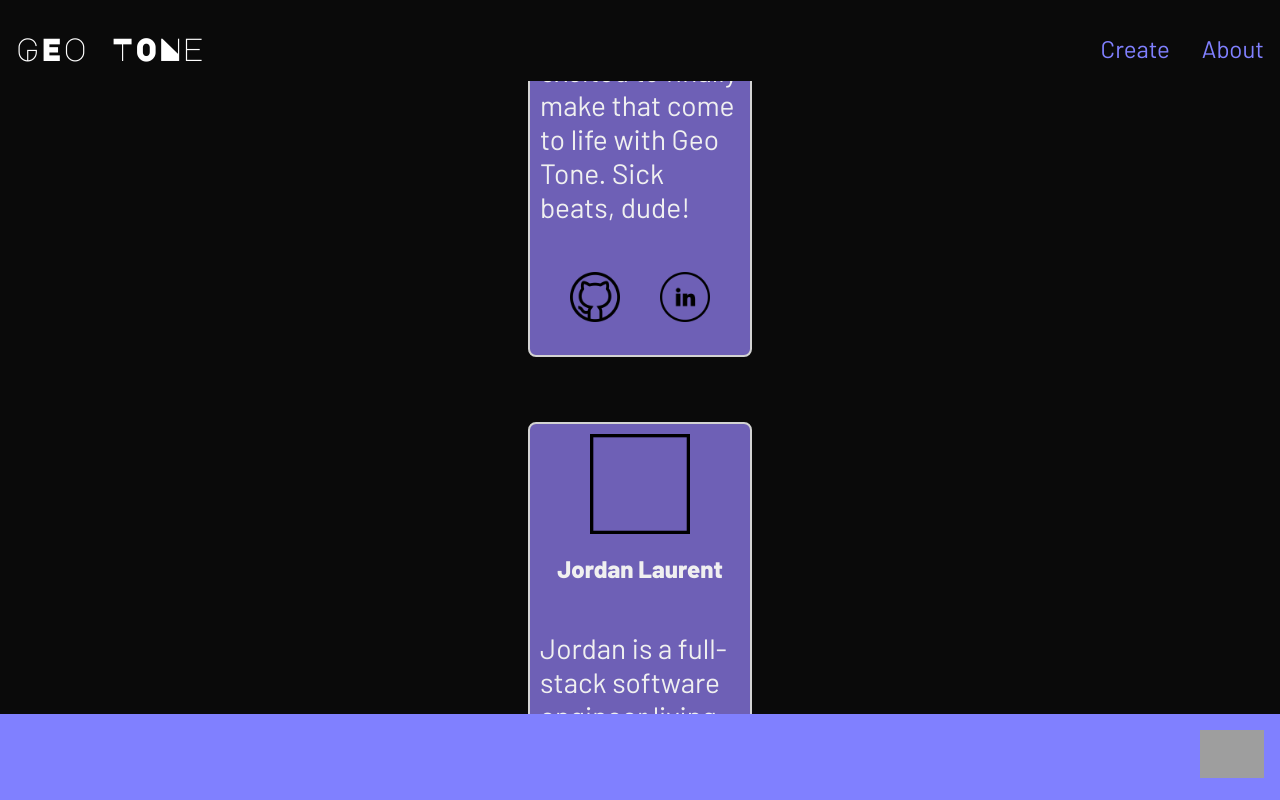
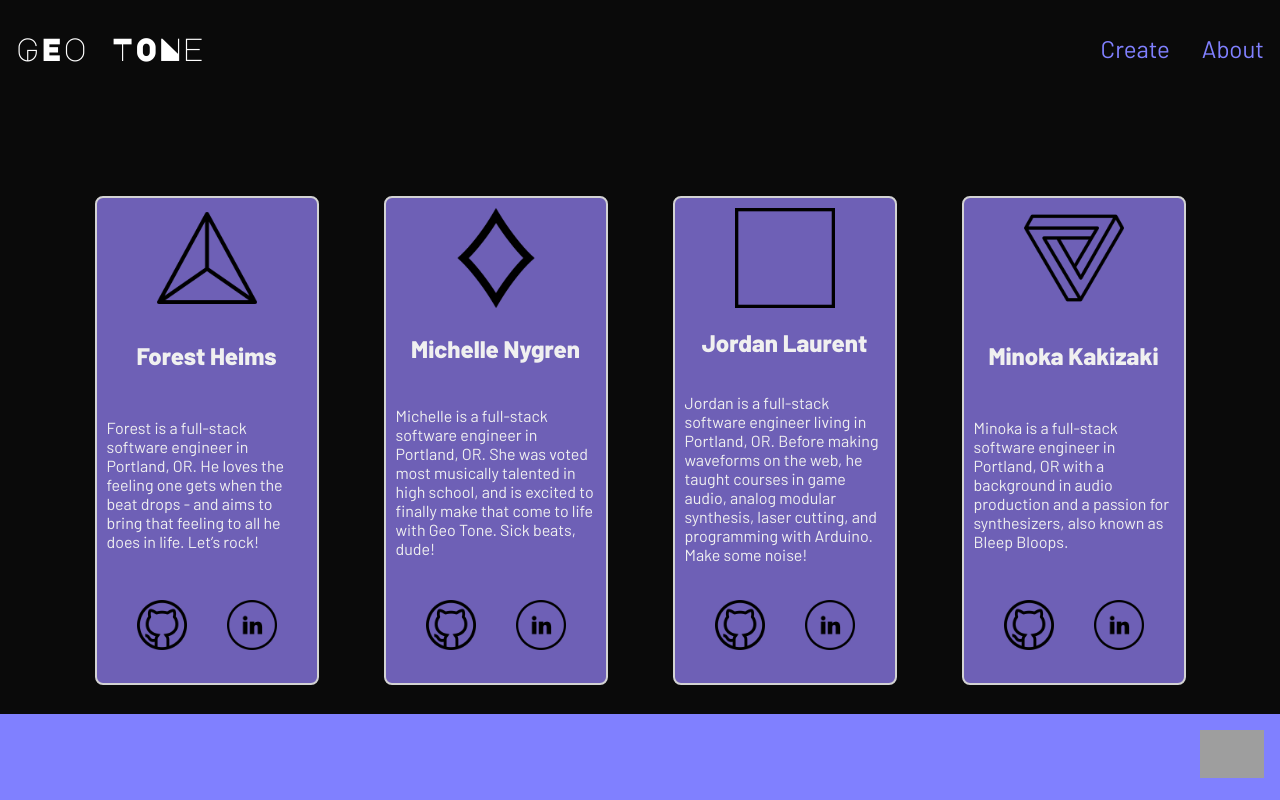
Before and after one commit to kakizaki55/geo-tone-frontend, a React app: page /about in a window 1280 px wide. Built offline with nearby package versions, Linux system fonts and the light colour scheme; grey boxes are pictures that could not be loaded.

Commit message:
hotfixes change that caused bug on About page

```diff
--- a/src/views/Home/Home.css
+++ b/src/views/Home/Home.css
@@ -1,4 +1,4 @@
-section {
+.section {
   display: flex;
   flex-direction: column;
   align-items: center;
@@ -6,7 +6,7 @@ section {
   gap: 2rem;
 }
 
-section p {
+.section p {
   font-size: 1.75rem;
 }
 
--- a/src/views/Home/Home.jsx
+++ b/src/views/Home/Home.jsx
@@ -4,7 +4,7 @@ import styles from './Home.css';
 
 export default function Home() {
   return (
-    <section>
+    <section className={styles.section}>
       <div className={styles.homeBanner}>
         <img src={shapes} alt="" />
         <h1>Welcome to GEo TONe.</h1>
```
